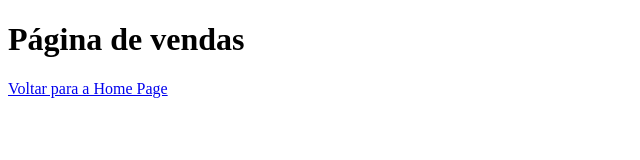
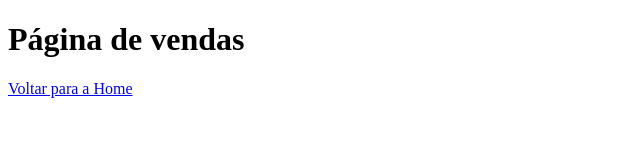
Before and after one commit to Niccioli/aulagithub, a plain HTML site: page vendas.html in a window 1280 px wide. Shown: the full height of the page, 0-640 px from the left. Drawn offline with Linux system fonts and the light colour scheme.

Commit message:
Atualizando link

```diff
--- a/vendas.html
+++ b/vendas.html
@@ -7,6 +7,6 @@
 </head>
 <body>
     <h1>Página de vendas</h1>
-    <a href="index.html">Voltar para a Home Page</a>
+    <a href="index.html">Voltar para a Home</a>
 </body>
 </html>
```
